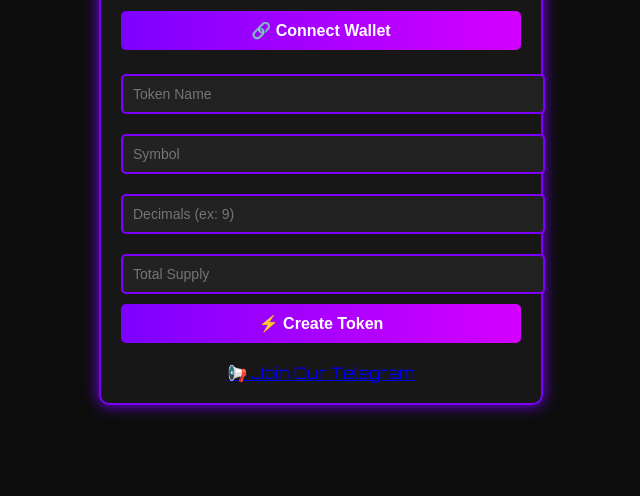
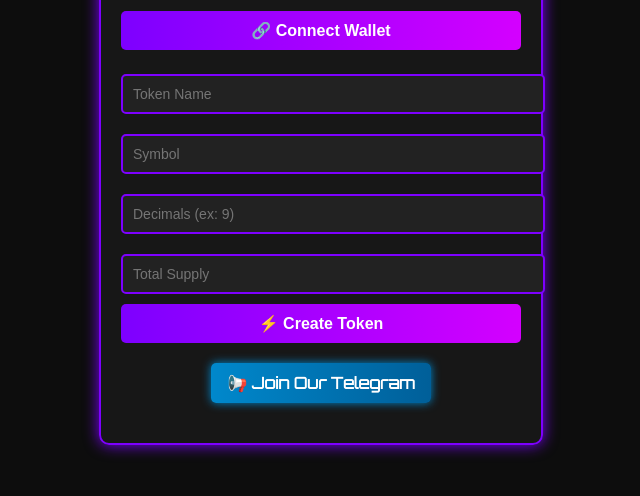
Before and after one commit to broiscodingtpc/tiptokensite, a plain HTML site: page tokencreator/index.html in a window 1280 px wide. Shown: the part 132-628 px from the top of the page, without its empty margins (319-959 px from the left). Drawn offline with Linux system fonts and the light colour scheme.

Commit message:
Update tokencrafter.css

```diff
--- a/tokencreator/tokencrafter.css
+++ b/tokencreator/tokencrafter.css
@@ -55,6 +55,26 @@ input {
     font-size: 14px;
 }
 
+.telegram-btn {
+    display: block;
+    margin: 20px auto;
+    padding: 10px;
+    width: 200px;
+    text-align: center;
+    background: linear-gradient(90deg, #0088cc, #005f99);
+    color: white;
+    font-weight: bold;
+    text-decoration: none;
+    border-radius: 5px;
+    box-shadow: 0px 0px 10px #0088cc;
+    transition: 0.3s;
+}
+
+.telegram-btn:hover {
+    box-shadow: 0px 0px 15px #00aaff;
+    background: linear-gradient(90deg, #00aaff, #0077cc);
+}
+
 #status {
     margin-top: 20px;
     font-size: 14px;
```
